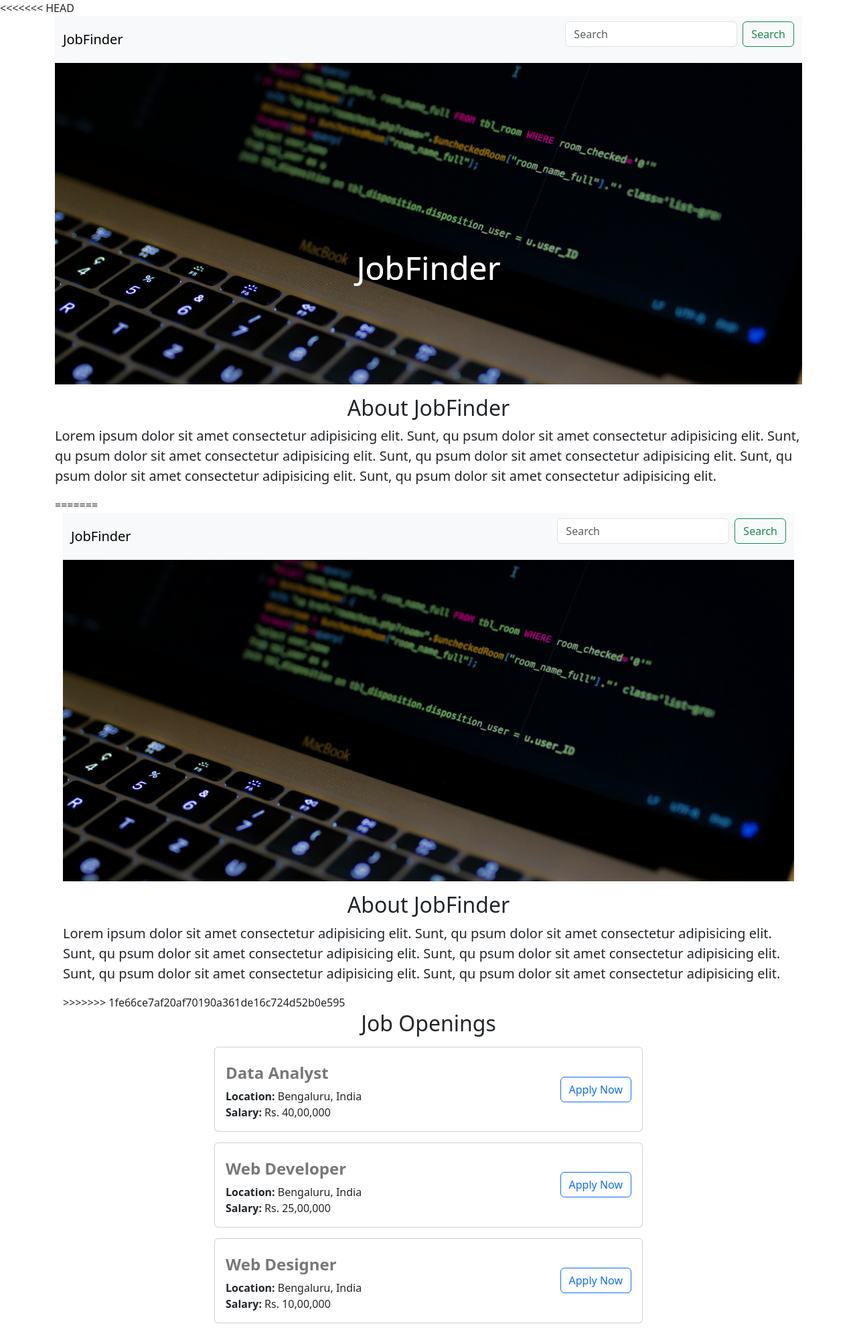
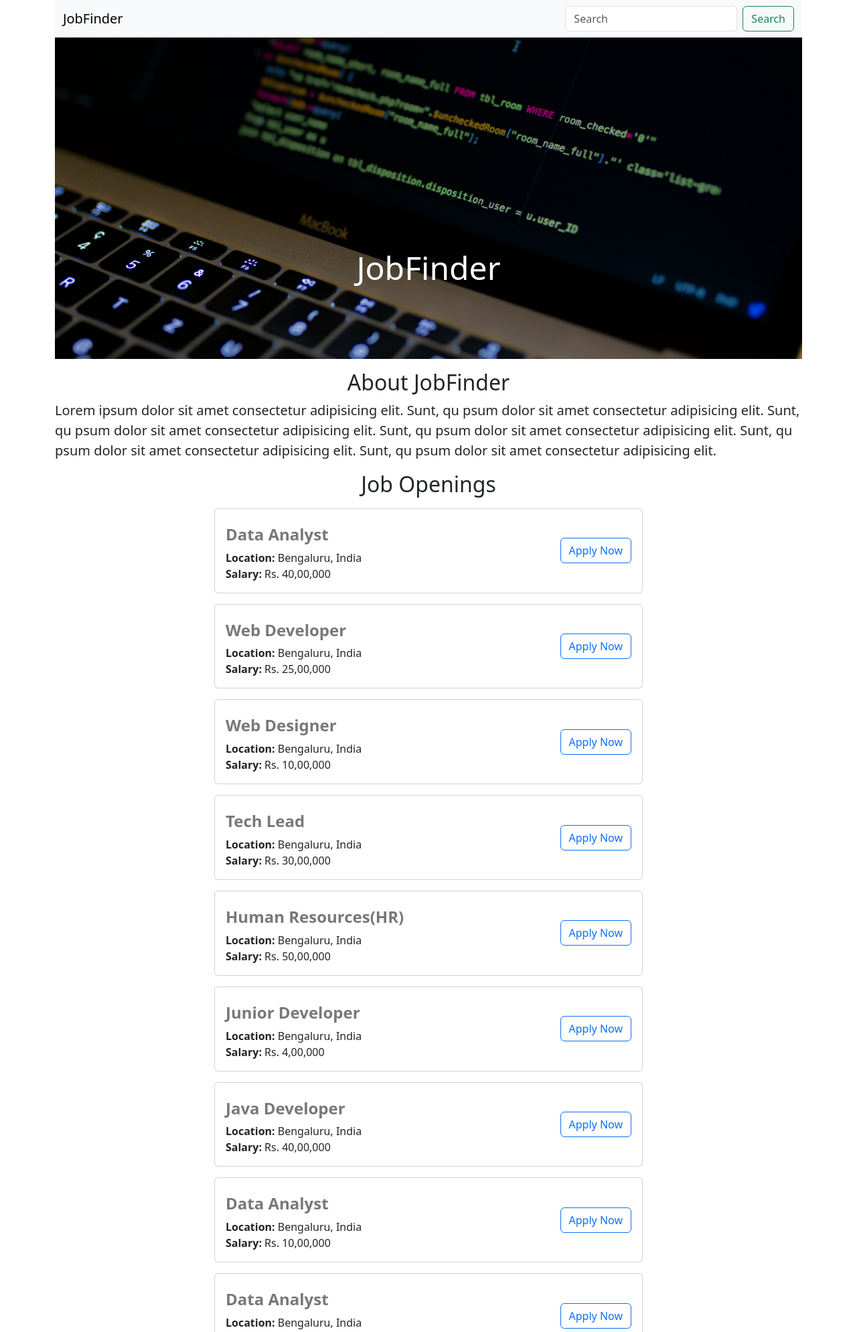
Before and after one commit to Shivamsinghshamsher/shivam-singh-career-website, a Flask app: page / in a window 1280 px wide. Shown: the top 1989 px of the page at 67% size. Run offline with Flask 3, Linux system fonts and the light colour scheme.

Commit message:
Update index.html
made some change in index.html

```diff
--- a/templates/index.html
+++ b/templates/index.html
@@ -1,6 +1,6 @@
-<<<<<<< HEAD
+<!-- <<<<<<< HEAD -->
 {% include 'header.html' %}
-=======
+<!-- =======
 <!DOCTYPE html>
 <html lang="en">
 <head>
@@ -109,7 +109,7 @@
 
     <h2 class='text-center mt-3 mb-2'>About JobFinder</h2>
     <p class='lead'>Lorem ipsum dolor sit amet consectetur adipisicing elit. Sunt, qu psum dolor sit amet consectetur adipisicing elit. Sunt, qu psum dolor sit amet consectetur adipisicing elit. Sunt, qu psum dolor sit amet consectetur adipisicing elit. Sunt, qu psum dolor sit amet consectetur adipisicing elit. Sunt, qu psum dolor sit amet consectetur adipisicing elit. </p>
->>>>>>> 1fe66ce7af20af70190a361de16c724d52b0e595
+>>>>>>> 1fe66ce7af20af70190a361de16c724d52b0e595 -->
     <h2 class='text-center'>Job Openings</h2>
     <div class="joblist ">
       {% for job in jobs %}
```
